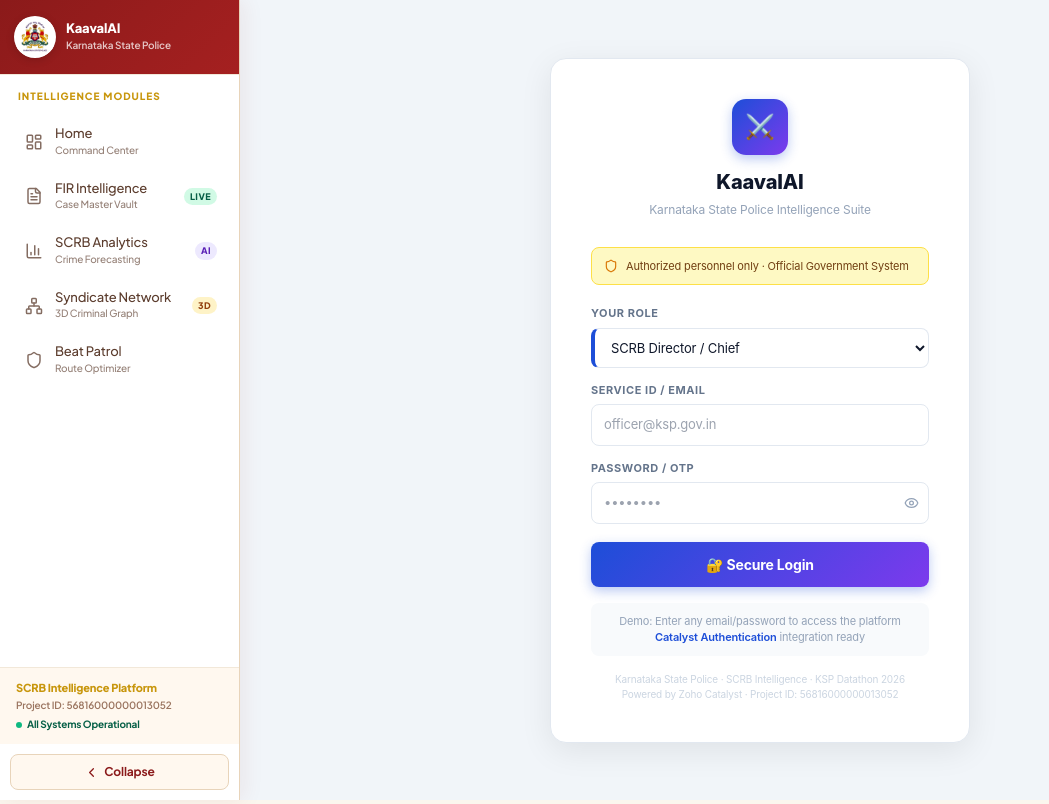
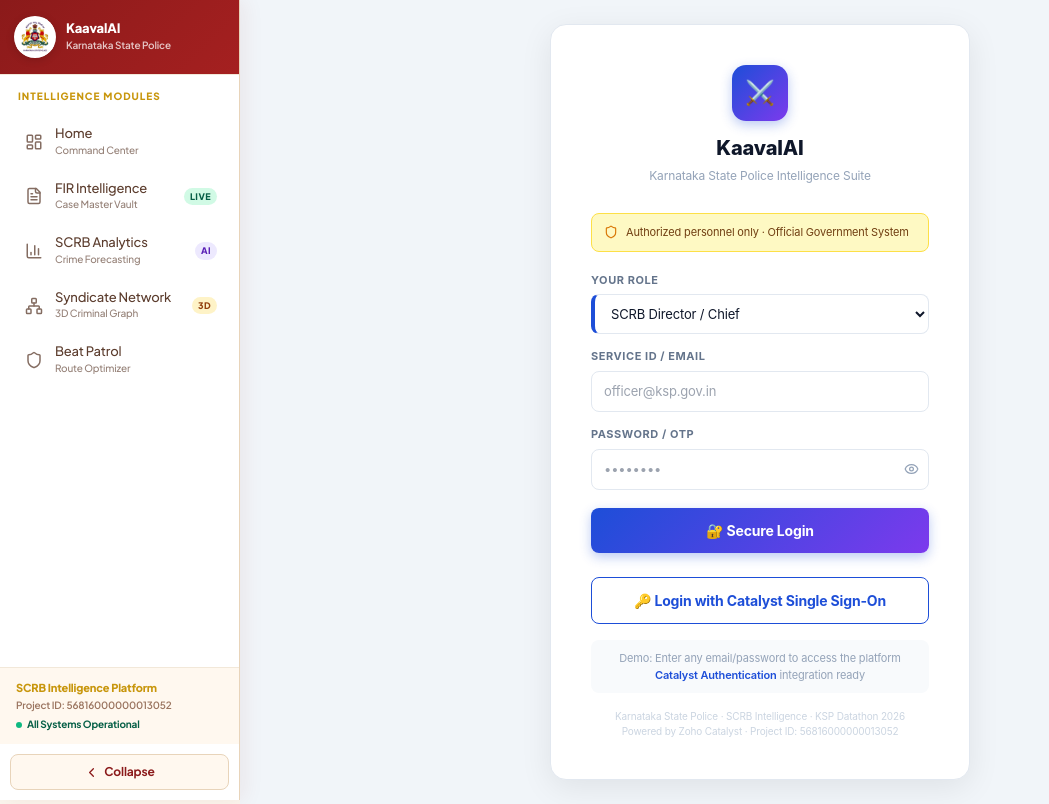
Before and after one commit to Praveen-K-0503/Kaval_AI, a Next.js app: page /login in a window 1280 px wide. Shown: the whole page, without its empty margins (0-1049 px from the left). Built offline with nearby package versions, Linux system fonts and the light colour scheme.

Commit message:
feat: integrate Catalyst Hosted Single Sign-On link to Login Portal

```diff
--- a/src/app/login/page.tsx
+++ b/src/app/login/page.tsx
@@ -223,6 +223,27 @@
           >
             {loading ? '🔐 Authenticating...' : '🔐 Secure Login'}
           </button>
+
+          <a
+            href="https://kaavalai-ksp-60080028417.development.catalystserverless.in/__catalyst/auth/login"
+            style={{
+              width: '100%', padding: '12px',
+              background: '#ffffff',
+              color: '#1D4ED8', border: '1px solid #1D4ED8', borderRadius: '8px',
+              fontSize: '14px', fontWeight: 700, cursor: 'pointer',
+              marginTop: '10px', display: 'flex', alignItems: 'center', justifyContent: 'center',
+              textDecoration: 'none', gap: '8px', boxSizing: 'border-box',
+              transition: 'all 0.2s',
+            }}
+            onMouseEnter={e => {
+              (e.currentTarget as HTMLElement).style.background = '#eff6ff';
+            }}
+            onMouseLeave={e => {
+              (e.currentTarget as HTMLElement).style.background = '#ffffff';
+            }}
+          >
+            🔑 Login with Catalyst Single Sign-On
+          </a>
         </form>
 
         {/* Demo note */}
```
